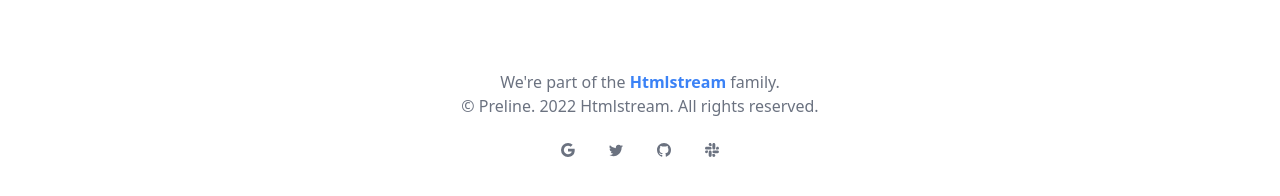
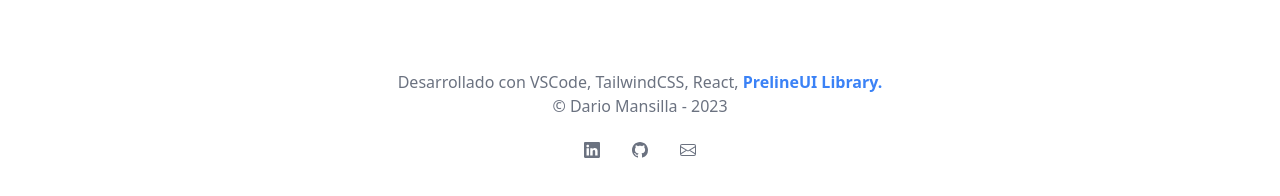
Before and after one commit to msdario12/portfolio-v1, a React (Vite) app: page / in a window 1280 px wide. Shown: the part 2508-2704 px from the top of the page. Built offline with nearby package versions, Linux system fonts and the light colour scheme.

Commit message:
install of boostrap icons, added this icons in footer

```diff
--- a/package.json
+++ b/package.json
@@ -12,6 +12,7 @@
   "dependencies": {
     "preline": "^1.9.0",
     "react": "^18.2.0",
+    "react-bootstrap-icons": "^1.10.3",
     "react-dom": "^18.2.0"
   },
   "devDependencies": {
--- a/src/components/MainFooter.jsx
+++ b/src/components/MainFooter.jsx
@@ -1,3 +1,12 @@
+import {
+	Envelope,
+	Github,
+	Google,
+	Linkedin,
+	Mailbox,
+	Mailbox2,
+} from 'react-bootstrap-icons';
+
 export const MainFooter = () => {
 	return (
 		<footer className='mt-auto w-full max-w-[85rem] py-10 px-4 sm:px-6 lg:px-8 mx-auto'>
@@ -15,17 +24,14 @@ export const MainFooter = () => {
 
 				<div className='mt-3'>
 					<p className='text-gray-500'>
-						We're part of the{' '}
+						Desarrollado con VSCode, TailwindCSS, React,{' '}
 						<a
 							className='font-semibold text-blue-600 hover:text-blue-700 dark:text-blue-500 dark:hover:text-blue-400'
-							href='#'>
-							Htmlstream
-						</a>{' '}
-						family.
+							href='https://preline.co/index.html'>
+							PrelineUI Library.
+						</a>
 					</p>
-					<p className='text-gray-500'>
-						© Preline. 2022 Htmlstream. All rights reserved.
-					</p>
+					<p className='text-gray-500'>© Dario Mansilla - 2023</p>
 				</div>
 
 				{/* <!-- Social Brands --> */}
@@ -33,54 +39,17 @@ export const MainFooter = () => {
 					<a
 						className='inline-flex justify-center items-center w-10 h-10 text-center text-gray-500 hover:bg-gray-100 rounded-full focus:outline-none focus:ring-2 focus:ring-blue-600 focus:ring-offset-2 focus:ring-offset-white transition dark:text-gray-500 dark:hover:text-gray-200 dark:hover:bg-gray-800'
 						href='#'>
-						<svg
-							className='w-3.5 h-3.5'
-							xmlns='http://www.w3.org/2000/svg'
-							width='16'
-							height='16'
-							fill='currentColor'
-							viewBox='0 0 16 16'>
-							<path d='M15.545 6.558a9.42 9.42 0 0 1 .139 1.626c0 2.434-.87 4.492-2.384 5.885h.002C11.978 15.292 10.158 16 8 16A8 8 0 1 1 8 0a7.689 7.689 0 0 1 5.352 2.082l-2.284 2.284A4.347 4.347 0 0 0 8 3.166c-2.087 0-3.86 1.408-4.492 3.304a4.792 4.792 0 0 0 0 3.063h.003c.635 1.893 2.405 3.301 4.492 3.301 1.078 0 2.004-.276 2.722-.764h-.003a3.702 3.702 0 0 0 1.599-2.431H8v-3.08h7.545z' />
-						</svg>
+						<Linkedin />
 					</a>
 					<a
 						className='inline-flex justify-center items-center w-10 h-10 text-center text-gray-500 hover:bg-gray-100 rounded-full focus:outline-none focus:ring-2 focus:ring-blue-600 focus:ring-offset-2 focus:ring-offset-white transition dark:text-gray-500 dark:hover:text-gray-200 dark:hover:bg-gray-800'
 						href='#'>
-						<svg
-							className='w-3.5 h-3.5'
-							xmlns='http://www.w3.org/2000/svg'
-							width='16'
-							height='16'
-							fill='currentColor'
-							viewBox='0 0 16 16'>
-							<path d='M5.026 15c6.038 0 9.341-5.003 9.341-9.334 0-.14 0-.282-.006-.422A6.685 6.685 0 0 0 16 3.542a6.658 6.658 0 0 1-1.889.518 3.301 3.301 0 0 0 1.447-1.817 6.533 6.533 0 0 1-2.087.793A3.286 3.286 0 0 0 7.875 6.03a9.325 9.325 0 0 1-6.767-3.429 3.289 3.289 0 0 0 1.018 4.382A3.323 3.323 0 0 1 .64 6.575v.045a3.288 3.288 0 0 0 2.632 3.218 3.203 3.203 0 0 1-.865.115 3.23 3.23 0 0 1-.614-.057 3.283 3.283 0 0 0 3.067 2.277A6.588 6.588 0 0 1 .78 13.58a6.32 6.32 0 0 1-.78-.045A9.344 9.344 0 0 0 5.026 15z' />
-						</svg>
+						<Github />
 					</a>
 					<a
 						className='inline-flex justify-center items-center w-10 h-10 text-center text-gray-500 hover:bg-gray-100 rounded-full focus:outline-none focus:ring-2 focus:ring-blue-600 focus:ring-offset-2 focus:ring-offset-white transition dark:text-gray-500 dark:hover:text-gray-200 dark:hover:bg-gray-800'
 						href='#'>
-						<svg
-							className='w-3.5 h-3.5'
-							xmlns='http://www.w3.org/2000/svg'
-							width='16'
-							height='16'
-							fill='currentColor'
-							viewBox='0 0 16 16'>
-							<path d='M8 0C3.58 0 0 3.58 0 8c0 3.54 2.29 6.53 5.47 7.59.4.07.55-.17.55-.38 0-.19-.01-.82-.01-1.49-2.01.37-2.53-.49-2.69-.94-.09-.23-.48-.94-.82-1.13-.28-.15-.68-.52-.01-.53.63-.01 1.08.58 1.23.82.72 1.21 1.87.87 2.33.66.07-.52.28-.87.51-1.07-1.78-.2-3.64-.89-3.64-3.95 0-.87.31-1.59.82-2.15-.08-.2-.36-1.02.08-2.12 0 0 .67-.21 2.2.82.64-.18 1.32-.27 2-.27.68 0 1.36.09 2 .27 1.53-1.04 2.2-.82 2.2-.82.44 1.1.16 1.92.08 2.12.51.56.82 1.27.82 2.15 0 3.07-1.87 3.75-3.65 3.95.29.25.54.73.54 1.48 0 1.07-.01 1.93-.01 2.2 0 .21.15.46.55.38A8.012 8.012 0 0 0 16 8c0-4.42-3.58-8-8-8z' />
-						</svg>
-					</a>
-					<a
-						className='inline-flex justify-center items-center w-10 h-10 text-center text-gray-500 hover:bg-gray-100 rounded-full focus:outline-none focus:ring-2 focus:ring-blue-600 focus:ring-offset-2 focus:ring-offset-white transition dark:text-gray-500 dark:hover:text-gray-200 dark:hover:bg-gray-800'
-						href='#'>
-						<svg
-							className='w-3.5 h-3.5'
-							xmlns='http://www.w3.org/2000/svg'
-							width='16'
-							height='16'
-							fill='currentColor'
-							viewBox='0 0 16 16'>
-							<path d='M3.362 10.11c0 .926-.756 1.681-1.681 1.681S0 11.036 0 10.111C0 9.186.756 8.43 1.68 8.43h1.682v1.68zm.846 0c0-.924.756-1.68 1.681-1.68s1.681.756 1.681 1.68v4.21c0 .924-.756 1.68-1.68 1.68a1.685 1.685 0 0 1-1.682-1.68v-4.21zM5.89 3.362c-.926 0-1.682-.756-1.682-1.681S4.964 0 5.89 0s1.68.756 1.68 1.68v1.682H5.89zm0 .846c.924 0 1.68.756 1.68 1.681S6.814 7.57 5.89 7.57H1.68C.757 7.57 0 6.814 0 5.89c0-.926.756-1.682 1.68-1.682h4.21zm6.749 1.682c0-.926.755-1.682 1.68-1.682.925 0 1.681.756 1.681 1.681s-.756 1.681-1.68 1.681h-1.681V5.89zm-.848 0c0 .924-.755 1.68-1.68 1.68A1.685 1.685 0 0 1 8.43 5.89V1.68C8.43.757 9.186 0 10.11 0c.926 0 1.681.756 1.681 1.68v4.21zm-1.681 6.748c.926 0 1.682.756 1.682 1.681S11.036 16 10.11 16s-1.681-.756-1.681-1.68v-1.682h1.68zm0-.847c-.924 0-1.68-.755-1.68-1.68 0-.925.756-1.681 1.68-1.681h4.21c.924 0 1.68.756 1.68 1.68 0 .926-.756 1.681-1.68 1.681h-4.21z' />
-						</svg>
+						<Envelope />
 					</a>
 				</div>
 				{/* <!-- End Social Brands --> */}
```
Also changed, not shown: 1 other file (tests, documents, lock files or other folders).
